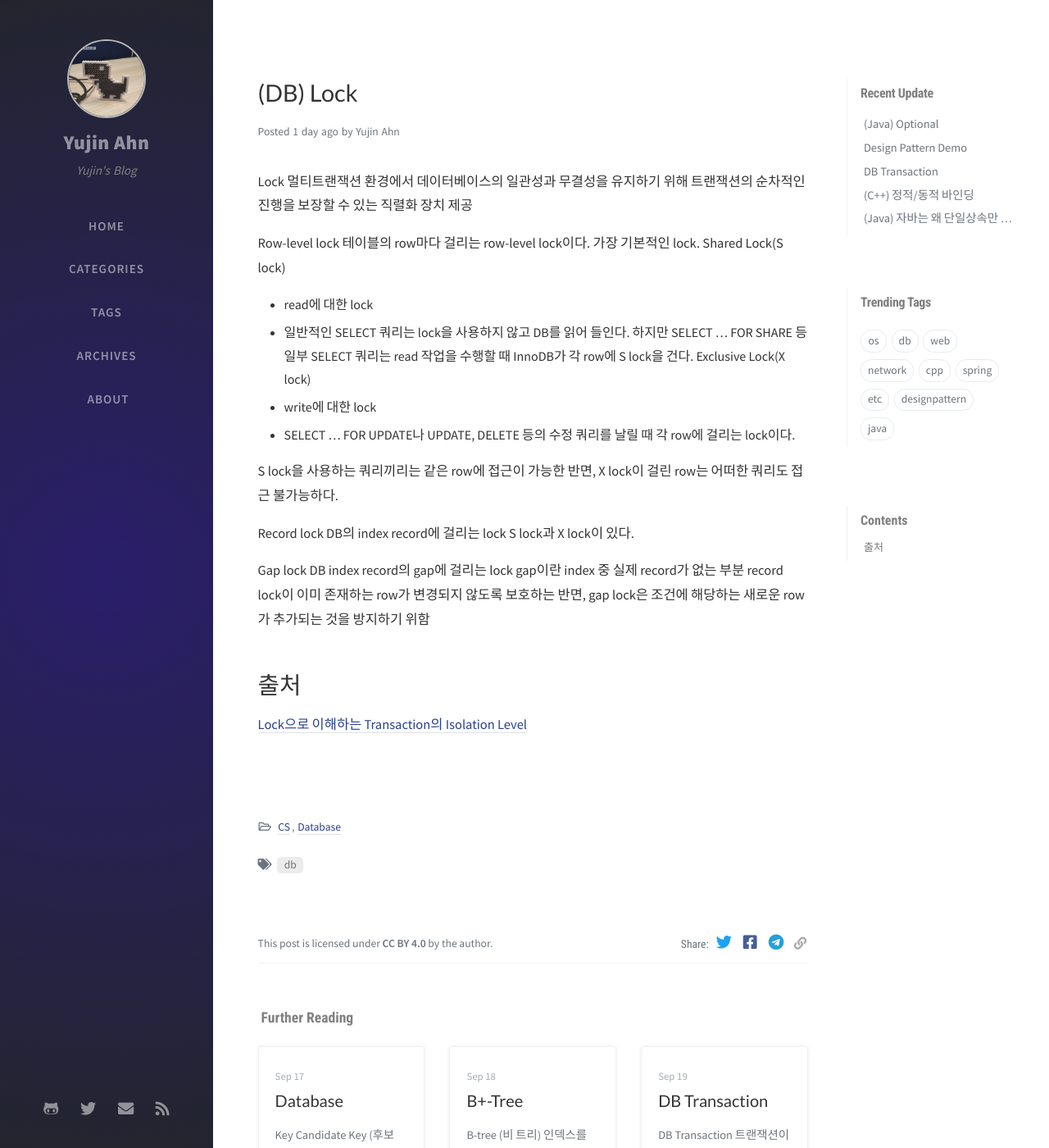
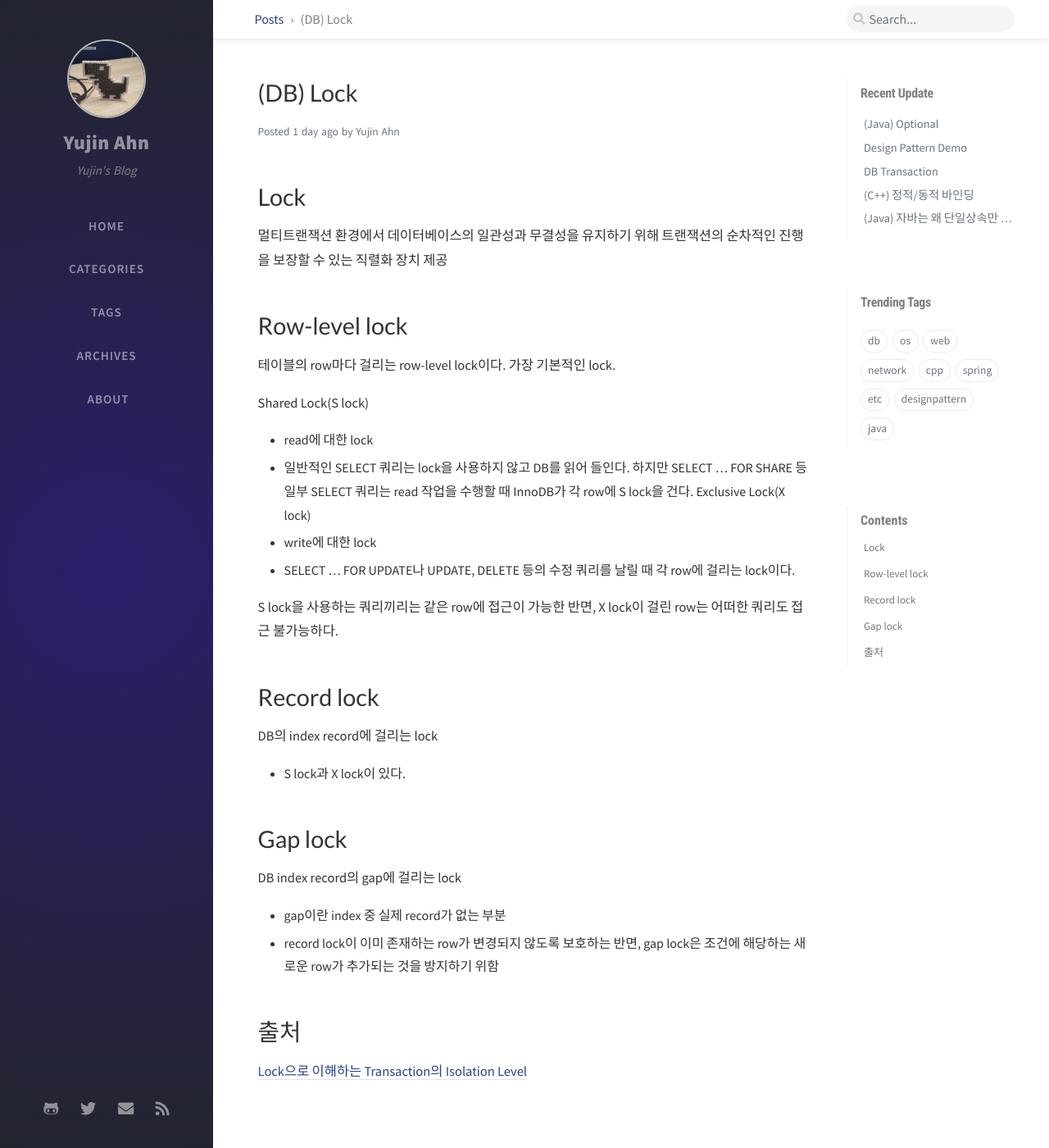
Before and after one commit to ahnyujin/ahnyujin.github.io, a Jekyll site: the page built from _posts/2020-10-14-db-lock.md, in a window 1280 px wide and 1400 px high. Shown: the whole window at 82% size. Built offline with Jekyll 4.4.1, drawn with Linux system fonts in a browser that asks for light colours; nearby versions of some CDN libraries; comment, search, counter and statistics services are not loaded; some of the changed text lies outside the part shown.

```diff
--- a/_posts/2020-10-14-db-lock.md
+++ b/_posts/2020-10-14-db-lock.md
@@ -5,11 +5,12 @@
 categories: [CS, Database]
 tags: [db]     # TAG names should always be lowercase
 ---
-Lock
+# Lock
 멀티트랜잭션 환경에서 데이터베이스의 일관성과 무결성을 유지하기 위해 트랜잭션의 순차적인 진행을 보장할 수 있는 직렬화 장치 제공
 
-Row-level lock
+# Row-level lock
 테이블의 row마다 걸리는 row-level lock이다. 가장 기본적인 lock.
+
 Shared Lock(S lock)
 - read에 대한 lock
 - 일반적인 SELECT 쿼리는 lock을 사용하지 않고 DB를 읽어 들인다. 하지만 SELECT ... FOR SHARE 등 일부 SELECT 쿼리는 read 작업을 수행할 때 InnoDB가 각 row에 S lock을 건다.
@@ -19,14 +20,14 @@
 
 S lock을 사용하는 쿼리끼리는 같은 row에 접근이 가능한 반면, X lock이 걸린 row는 어떠한 쿼리도 접근 불가능하다.
 
-Record lock
+# Record lock
 DB의 index record에 걸리는 lock
-S lock과 X lock이 있다.
+- S lock과 X lock이 있다.
 
-Gap lock
+# Gap lock
 DB index record의 gap에 걸리는 lock
-gap이란 index 중 실제 record가 없는 부분
-record lock이 이미 존재하는 row가 변경되지 않도록 보호하는 반면, gap lock은 조건에 해당하는 새로운 row가 추가되는 것을 방지하기 위함
+- gap이란 index 중 실제 record가 없는 부분
+- record lock이 이미 존재하는 row가 변경되지 않도록 보호하는 반면, gap lock은 조건에 해당하는 새로운 row가 추가되는 것을 방지하기 위함
 
 # 출처
 [Lock으로 이해하는 Transaction의 Isolation Level](https://suhwan.dev/2019/06/09/transaction-isolation-level-and-lock/)
```
Also changed, not shown: _posts/2020-09-10-servlet.md (+1 -1 lines), _posts/2020-09-19-db-transaction.md (+1 -1 lines), _posts/2020-10-08-java-collection.md (+61 -1 lines), _posts/2020-10-15-mutex-semaphore.md (added, +26 -0 lines).
